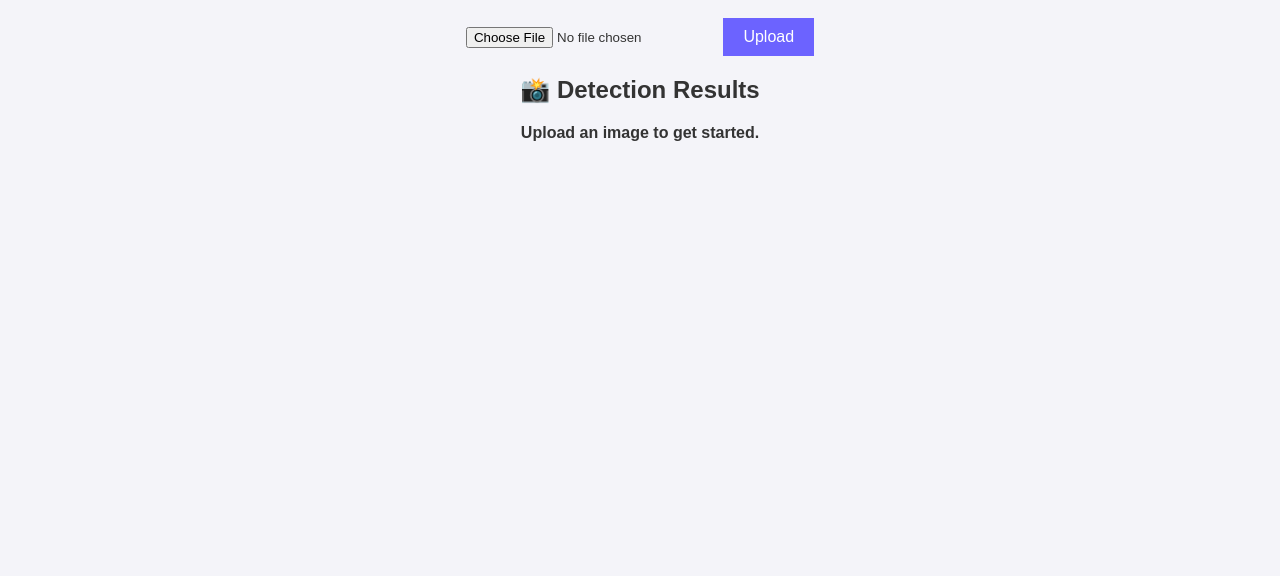
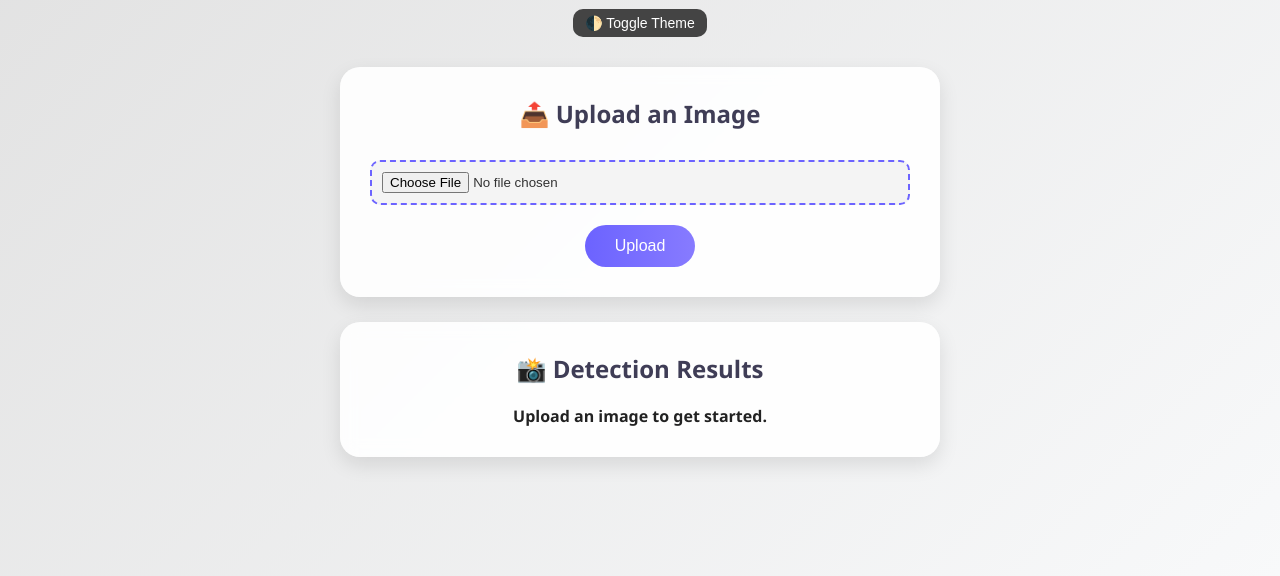
Before and after one commit to ambarish1004/Conversational-Image-Recognition-Chatbot, a website: page public/index.html in a window 1280 px wide. Shown: the part 224-800 px from the top of the page. Drawn offline with Linux system fonts and the light colour scheme.

Commit message:
Update styles.css

```diff
--- a/public/styles.css
+++ b/public/styles.css
@@ -1,42 +1,125 @@
-body {
-    font-family: Arial, sans-serif;
+* {
     margin: 0;
     padding: 0;
-    background-color: #f4f4f9;
+    box-sizing: border-box;
+}
+
+body {
+    font-family: 'Segoe UI', Tahoma, Geneva, Verdana, sans-serif;
+    background: linear-gradient(135deg, #e0e0e0, #f8f9fa);
     color: #333;
+    display: flex;
+    justify-content: center;
+    align-items: center;
+    min-height: 100vh;
+    transition: background 0.3s, color 0.3s;
+}
+
+body.dark {
+    background: #1e1e2f;
+    color: #f1f1f1;
+}
+
+.container {
+    width: 90%;
+    max-width: 600px;
 }
 
 header {
-    background-color: #6c63ff;
-    color: white;
-    padding: 10px 0;
     text-align: center;
+    margin-bottom: 30px;
 }
 
-main {
-    margin: 20px;
-    text-align: center;
+header h1 {
+    font-size: 2.2rem;
+    color: #3f3d56;
+    margin-bottom: 10px;
 }
 
-section {
-    margin: 20px 0;
+body.dark header h1 {
+    color: #eee;
+}
+
+.card {
+    background: rgba(255, 255, 255, 0.9);
+    backdrop-filter: blur(8px);
+    padding: 30px;
+    border-radius: 20px;
+    box-shadow: 0 8px 20px rgba(0, 0, 0, 0.1);
+    margin-bottom: 25px;
+    text-align: center;
+    transition: transform 0.2s ease, background 0.3s ease;
+}
+
+body.dark .card {
+    background: rgba(40, 40, 60, 0.9);
+    box-shadow: 0 8px 20px rgba(255, 255, 255, 0.05);
+}
+
+.card:hover {
+    transform: scale(1.02);
+}
+
+.card h2 {
+    margin-bottom: 20px;
+    color: #3f3d56;
+}
+
+body.dark .card h2 {
+    color: #ccc;
+}
+
+input[type="file"] {
+    margin: 10px 0 20px;
+    border: 2px dashed #6c63ff;
+    padding: 10px;
+    border-radius: 10px;
+    width: 100%;
+    background-color: #f4f4f4;
+    cursor: pointer;
+    transition: border-color 0.3s ease;
+}
+
+input[type="file"]:hover {
+    border-color: #554ce6;
 }
 
 button {
-    padding: 10px 20px;
+    padding: 12px 30px;
     font-size: 16px;
-    background-color: #6c63ff;
+    background: linear-gradient(to right, #6c63ff, #877bff);
     color: white;
     border: none;
+    border-radius: 25px;
     cursor: pointer;
+    transition: background 0.3s ease, transform 0.2s ease;
 }
 
 button:hover {
-    background-color: #554ce6;
+    background: linear-gradient(to right, #554ce6, #7266ff);
+    transform: scale(1.05);
+}
+
+.theme-toggle {
+    margin-top: 10px;
+    font-size: 14px;
+    background: #444;
+    border-radius: 10px;
+    padding: 6px 12px;
+    color: white;
+}
+
+body.dark .theme-toggle {
+    background: #ccc;
+    color: black;
 }
 
 #responseText {
-    margin-top: 20px;
+    margin-top: 15px;
     font-weight: bold;
-    color: #333;
+    color: #222;
 }
+
+body.dark #responseText {
+    color: #ddd;
+}
```
